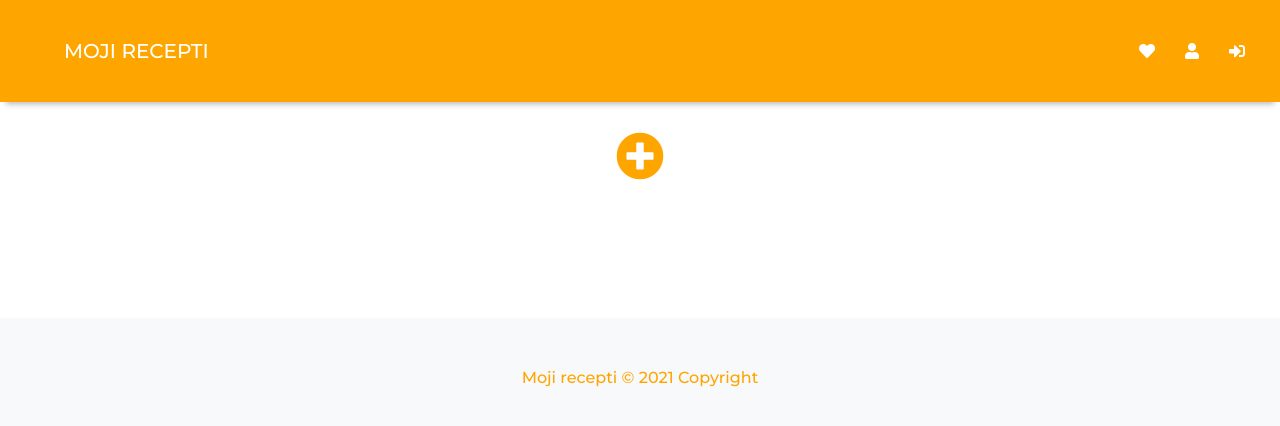
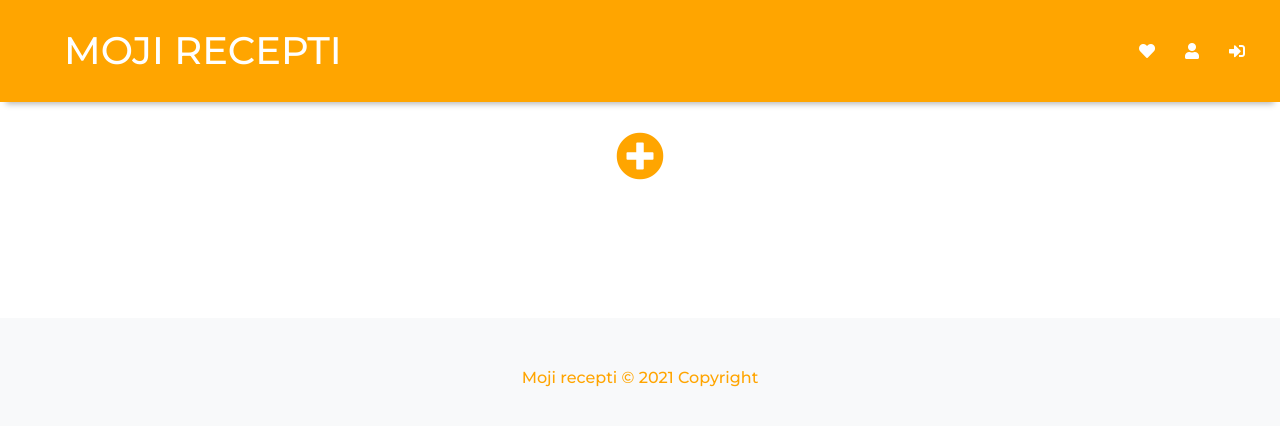
Before and after one commit to msimunic11/recipe-app, a React (Create React App) app: page / in a window 1280 px wide. Shown: the top 426 px of the page. Built offline with nearby package versions, Linux system fonts and the light colour scheme.

Commit message:
font size

```diff
--- a/src/App.css
+++ b/src/App.css
@@ -86,7 +86,7 @@ padding:20px;}
   .navbar-brand{
     color:white;
     padding-left:5vw;
-    font-size:5vw;
+    font-size: 3vw!important;;
   }
 
  .close span{
@@ -108,11 +108,13 @@ padding:20px;}
  }
 i{
   color: white;
-  padding:10px
+  padding:10px;
+
 }
 i:hover{
   color:#80cc61;
 }
+
 a{
 padding: 5px;
 }
```
